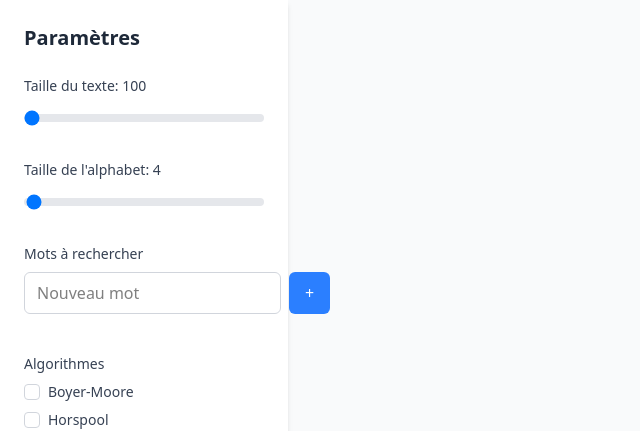
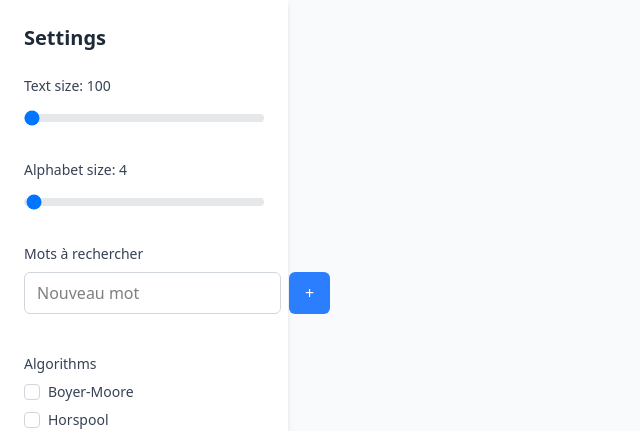
Before and after one commit to chafaaouchaou/Recherche-de-motifs, a React (Vite) app in the folder Frontend/: page / in a window 1280 px wide. Shown: the top 431 px of the page, without its empty margins (0-640 px from the left). Built offline with nearby package versions, Linux system fonts and the light colour scheme.

Commit message:
finalization of the project

```diff
--- a/Frontend/src/App.tsx
+++ b/Frontend/src/App.tsx
@@ -112,12 +112,12 @@ const App = () => {
     <div className="flex h-screen bg-gray-50">
     {/* Sidebar - widened to 72 from 64 */}
     <div className="w-72 bg-white p-6 shadow-md">
-      <h2 className="text-xl font-bold mb-6 text-gray-800">Paramètres</h2>
+      <h2 className="text-xl font-bold mb-6 text-gray-800">Settings</h2>
 
       <div className="space-y-8">
         <div>
           <label className="block text-sm font-medium mb-2 text-gray-700">
-            Taille du texte: {textSize}
+          Text size: {textSize}
           </label>
           <input
             type="range"
@@ -132,7 +132,7 @@ const App = () => {
 
         <div>
           <label className="block text-sm font-medium mb-2 text-gray-700">
-            Taille de l'alphabet: {alphabetSize}
+          Alphabet size: {alphabetSize}
           </label>
           <input
             type="range"
@@ -178,7 +178,7 @@ const App = () => {
         </div>
 
         <div>
-          <label className="block text-sm font-medium mb-2 text-gray-700">Algorithmes</label>
+          <label className="block text-sm font-medium mb-2 text-gray-700">Algorithms</label>
           <div className="space-y-2 max-h-48 overflow-y-auto">
             {algorithms.map((algo) => (
               <div
@@ -207,7 +207,7 @@ const App = () => {
           {loading ? (
             <div className="flex items-center justify-center">
               <Loader2 className="mr-2 h-4 w-4 animate-spin" />
-              Chargement...
+              Loading...
             </div>
           ) : (
             'Rechercher'
@@ -221,25 +221,25 @@ const App = () => {
       {result && (
         <div className="space-y-8">
           <div className="bg-white rounded-xl shadow-sm p-6 transition-shadow hover:shadow-md">
-            <h3 className="text-lg font-semibold mb-4 text-gray-800">Texte généré</h3>
+            <h3 className="text-lg font-semibold mb-4 text-gray-800">Generated text</h3>
             <button
               onClick={handleDownloadText}
               className="flex items-center space-x-2 px-6 py-3 bg-emerald-500 text-white rounded-md hover:bg-emerald-600 focus:outline-none focus:ring-2 focus:ring-emerald-500 transition-colors shadow-sm"
             >
               <Download className="w-5 h-5" />
-              <span className="cursor-pointer">Télécharger le texte généré</span>
+              <span className="cursor-pointer">Download the generated text</span>
             </button>
           </div>
 
           <div className="bg-white rounded-xl shadow-sm p-6 transition-shadow hover:shadow-md">
-            <h3 className="text-lg font-semibold mb-6 text-gray-800">Résultats de recherche</h3>
+            <h3 className="text-lg font-semibold mb-6 text-gray-800">Search results</h3>
             <div className="mb-8 flex justify-center">
               <BarChart
                 width={800}
                 height={400}
                 data={result.results.map(r => ({
                   name: r.algorithmName,
-                  'Temps d\'exécution': r.searchResponse.executionTime,
+                  'Execution time': r.searchResponse.executionTime,
                 }))}
                 margin={{ top: 20, right: 30, left: 20, bottom: 100 }}
               >
@@ -247,7 +247,7 @@ const App = () => {
                 <YAxis />
                 <Tooltip contentStyle={{ borderRadius: '8px', boxShadow: '0 2px 10px rgba(0,0,0,0.1)' }} />
                 <Legend wrapperStyle={{ paddingTop: '10px' }} />
-                <Bar dataKey="Temps d'exécution" fill="#3b82f6" radius={[4, 4, 0, 0]} />
+                <Bar dataKey="Execution time" fill="#3b82f6" radius={[4, 4, 0, 0]} />
               </BarChart>
             </div>
 
@@ -255,10 +255,10 @@ const App = () => {
               <table className="min-w-full divide-y divide-gray-200">
                 <thead className="bg-gray-50">
                   <tr>
-                    <th scope="col" className="px-6 py-3 text-left text-xs font-medium text-gray-500 uppercase tracking-wider">Algorithme</th>
-                    <th scope="col" className="px-6 py-3 text-left text-xs font-medium text-gray-500 uppercase tracking-wider">Total des occurrences</th>
-                    <th scope="col" className="px-6 py-3 text-left text-xs font-medium text-gray-500 uppercase tracking-wider">Temps d'exécution</th>
-                    <th scope="col" className="px-6 py-3 text-left text-xs font-medium text-gray-500 uppercase tracking-wider">Détails</th>
+                    <th scope="col" className="px-6 py-3 text-left text-xs font-medium text-gray-500 uppercase tracking-wider">Algorithm</th>
+                    <th scope="col" className="px-6 py-3 text-left text-xs font-medium text-gray-500 uppercase tracking-wider">Total occurrences</th>
+                    <th scope="col" className="px-6 py-3 text-left text-xs font-medium text-gray-500 uppercase tracking-wider">Execution time</th>
+                    <th scope="col" className="px-6 py-3 text-left text-xs font-medium text-gray-500 uppercase tracking-wider">Details</th>
                   </tr>
                 </thead>
                 <tbody className="bg-white divide-y divide-gray-200">
@@ -284,7 +284,7 @@ const App = () => {
           </div>
 
           <div className="bg-white rounded-xl shadow-sm p-6 transition-shadow hover:shadow-md">
-            <h3 className="text-lg font-semibold mb-4 text-gray-800">Analyse IA</h3>
+            <h3 className="text-lg font-semibold mb-4 text-gray-800">AI analysis</h3>
             <div className="prose max-w-none">
               <ReactMarkdown>{result.aianalysis}</ReactMarkdown>
             </div>
```
Also changed, not shown: 2 other files (tests, documents, lock files or other folders).
